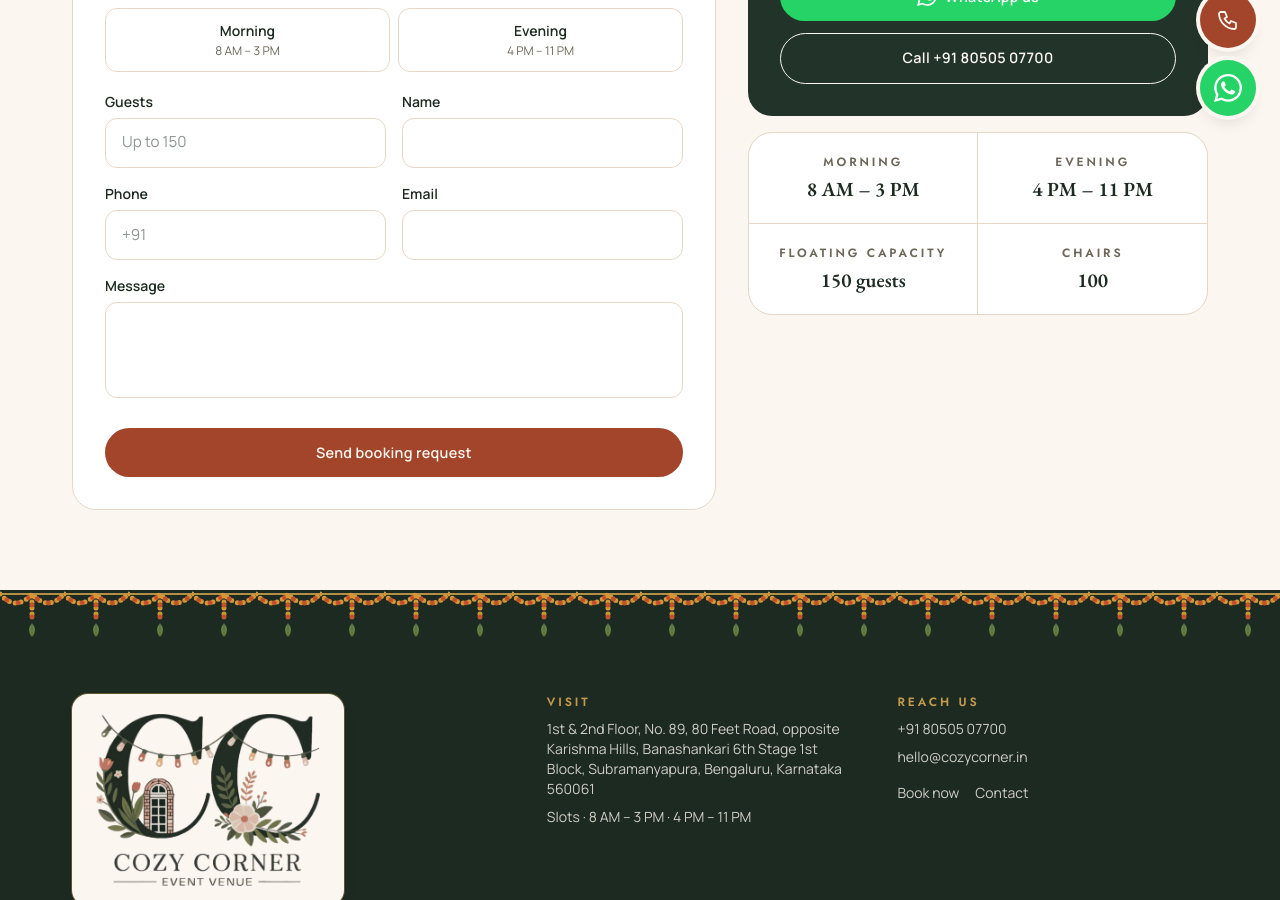
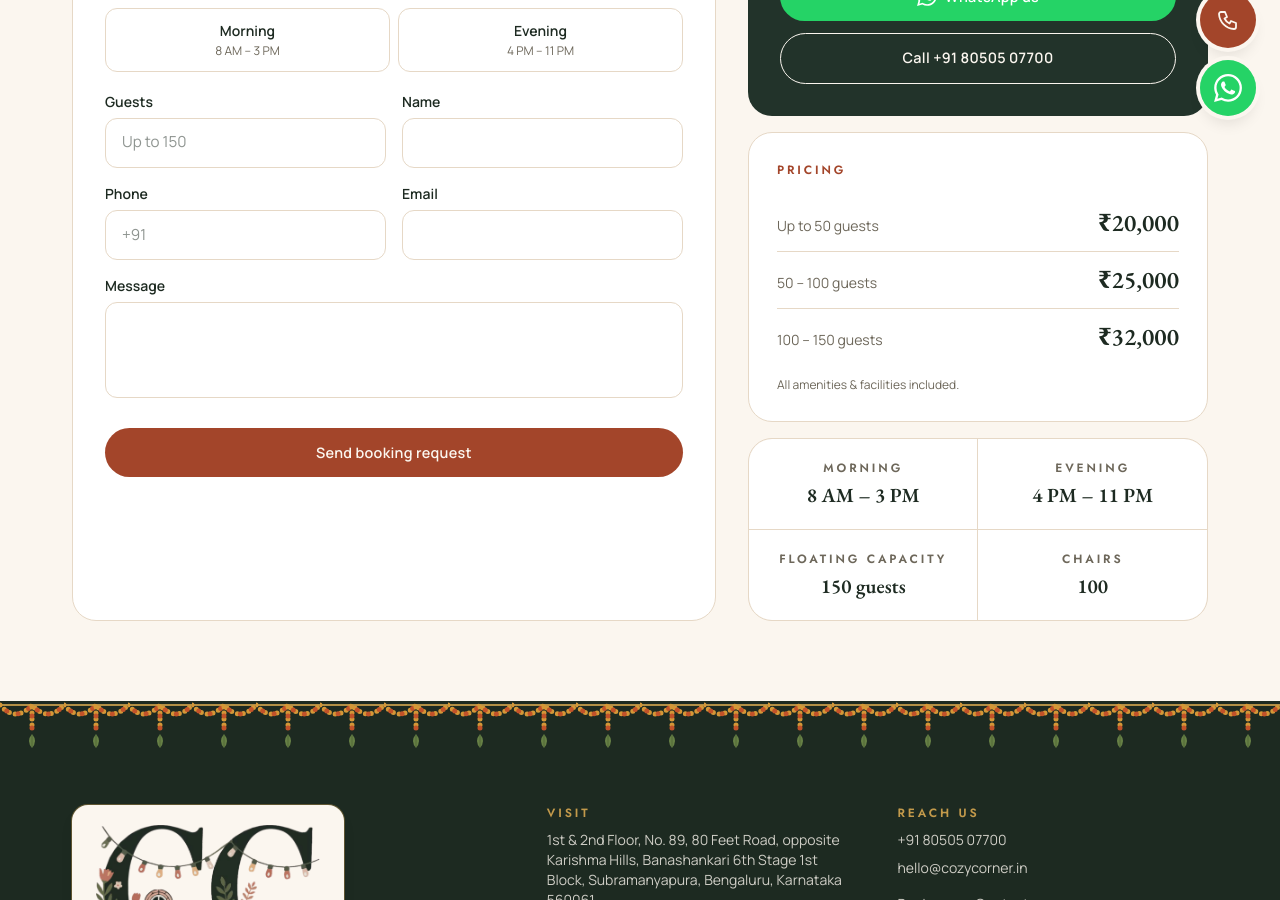
Before and after one commit to clevercroworg/cozy-corner, a Next.js app: page /book in a window 1280 px wide. Shown: the part 660-1560 px from the top of the page. Built offline with nearby package versions, Linux system fonts and the light colour scheme.

Commit message:
Add pricing section and booking-page price list
Co-Authored-By: Claude Opus 5.5 <noreply@anthropic.com>

```diff
--- a/src/app/page.tsx
+++ b/src/app/page.tsx
@@ -10,7 +10,7 @@ import {
 } from "@/components/ornaments";
 import { amenities } from "@/lib/amenities";
 import { gallery, photos } from "@/lib/gallery";
-import { site } from "@/lib/site";
+import { formatPrice, pricing, site } from "@/lib/site";
 
 const occasions = [
   { title: "Birthdays", photo: photos.butterfly },
@@ -309,6 +309,71 @@ export default function Home() {
         <div className="scallop-up" />
       </section>
 
+      {/* Pricing */}
+      <section id="pricing" className="relative scroll-mt-16 overflow-hidden">
+        <Mandala className="absolute -right-40 top-10 size-[28rem] text-gold/15" />
+        <div className="container-x relative py-24 md:py-32">
+          <SectionTitle>Pricing</SectionTitle>
+          <div className="mt-14 grid gap-5 md:grid-cols-3 md:gap-6">
+            {pricing.map((tier, i) => {
+              const featured = i === 1;
+              return (
+                <div
+                  key={tier.guests}
+                  className={`relative flex flex-col rounded-3xl p-7 text-center md:p-8 ${
+                    featured
+                      ? "bg-forest text-cream shadow-xl md:-my-4 md:py-12"
+                      : "border border-line bg-white"
+                  }`}
+                >
+                  <span
+                    className={`mx-auto grid size-14 place-items-center rounded-full ${
+                      featured
+                        ? "border border-gold/50 text-gold"
+                        : "bg-sand text-brick"
+                    }`}
+                  >
+                    <svg
+                      width="24"
+                      height="24"
+                      viewBox="0 0 24 24"
+                      fill="none"
+                      stroke="currentColor"
+                      strokeWidth="1.5"
+                      strokeLinecap="round"
+                      strokeLinejoin="round"
+                      aria-hidden
+                    >
+                      <path d="M9 11a4 4 0 1 0 0-8 4 4 0 0 0 0 8zM2 21v-1a6 6 0 0 1 6-6h2a6 6 0 0 1 6 6v1M16 3.5a4 4 0 0 1 0 7M22 21v-1a6 6 0 0 0-4-5.6" />
+                    </svg>
+                  </span>
+                  <p className={`eyebrow mt-5 ${featured ? "!text-gold" : ""}`}>
+                    {tier.guests}
+                  </p>
+                  <p className="mt-3 font-display text-5xl font-semibold md:text-6xl">
+                    {formatPrice(tier.price)}
+                  </p>
+                  <Divider className="mx-auto mt-5 text-gold" />
+                  <ul
+                    className={`mt-6 space-y-2.5 text-sm ${featured ? "text-cream/80" : "text-muted"}`}
+                  >
+                    <li>All amenities &amp; facilities included</li>
+                    <li>Rooftop party hall + dining area</li>
+                    <li>Red carpet entry &amp; sound setup</li>
+                  </ul>
+                  <Link
+                    href="/book"
+                    className={`btn mt-8 ${featured ? "bg-cream text-forest hover:bg-white" : "btn-primary"}`}
+                  >
+                    Book now
+                  </Link>
+                </div>
+              );
+            })}
+          </div>
+        </div>
+      </section>
+
       {/* Video */}
       <section className="relative overflow-hidden">
         <Mandala className="absolute -bottom-40 -left-40 size-[30rem] text-gold/15" />
--- a/src/components/booking-form.tsx
+++ b/src/components/booking-form.tsx
@@ -2,7 +2,14 @@
 
 import { useState } from "react";
 import { WhatsAppIcon, whatsappHref } from "@/components/contact-bar";
-import { eventTypes, site, slots, type SlotId } from "@/lib/site";
+import {
+  eventTypes,
+  formatPrice,
+  pricing,
+  site,
+  slots,
+  type SlotId,
+} from "@/lib/site";
 
 type Status =
   { state: "idle" | "sending" | "sent" } | { state: "error"; message: string };
@@ -204,6 +211,25 @@ export function BookingForm() {
             </a>
           </div>
         </div>
+        <div className="rounded-3xl border border-line bg-white p-6 sm:p-7">
+          <p className="eyebrow">Pricing</p>
+          <ul className="mt-4 divide-y divide-line">
+            {pricing.map((tier) => (
+              <li
+                key={tier.guests}
+                className="flex items-baseline justify-between gap-4 py-3"
+              >
+                <span className="text-sm text-muted">{tier.guests}</span>
+                <span className="font-display text-2xl font-semibold">
+                  {formatPrice(tier.price)}
+                </span>
+              </li>
+            ))}
+          </ul>
+          <p className="mt-3 text-xs text-muted">
+            All amenities &amp; facilities included.
+          </p>
+        </div>
         <dl className="grid grid-cols-2 gap-px overflow-hidden rounded-3xl border border-line bg-line text-center">
           {slots.map((s) => (
             <div key={s.id} className="bg-white px-4 py-5">
--- a/src/components/header.tsx
+++ b/src/components/header.tsx
@@ -11,11 +11,12 @@ import { site } from "@/lib/site";
 const links = [
   { href: "/", label: "Home" },
   { href: "/#amenities", label: "Amenities" },
+  { href: "/#pricing", label: "Pricing" },
   { href: "/#gallery", label: "Gallery" },
   { href: "/contact", label: "Contact" },
 ];
 
-const sectionIds = ["amenities", "gallery"];
+const sectionIds = ["amenities", "pricing", "gallery"];
 
 const tel = `tel:${site.phone.replace(/\s/g, "")}`;
 
--- a/src/lib/site.ts
+++ b/src/lib/site.ts
@@ -20,6 +20,15 @@ export const site = {
   hours: "8 AM – 3 PM · 4 PM – 11 PM",
 };
 
+// Venue price by number of guests (₹).
+export const pricing = [
+  { guests: "Up to 50 guests", price: 20000 },
+  { guests: "50 – 100 guests", price: 25000 },
+  { guests: "100 – 150 guests", price: 32000 },
+];
+
+export const formatPrice = (n: number) => `₹${n.toLocaleString("en-IN")}`;
+
 export const slots = [
   { id: "morning", label: "Morning", time: "8 AM – 3 PM" },
   { id: "evening", label: "Evening", time: "4 PM – 11 PM" },
```
